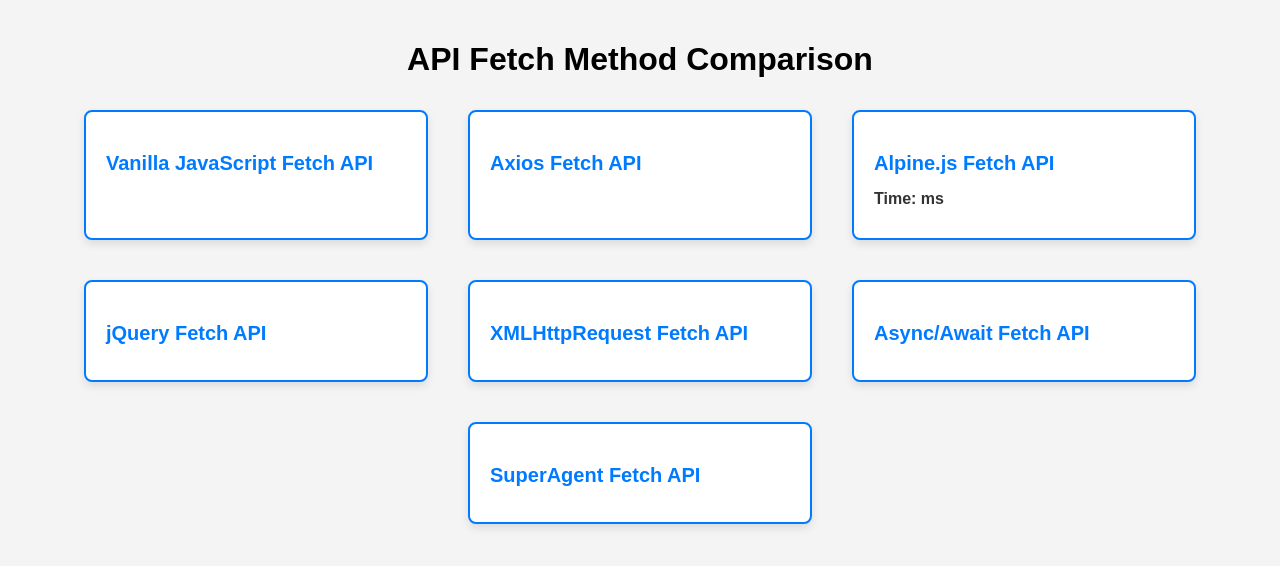
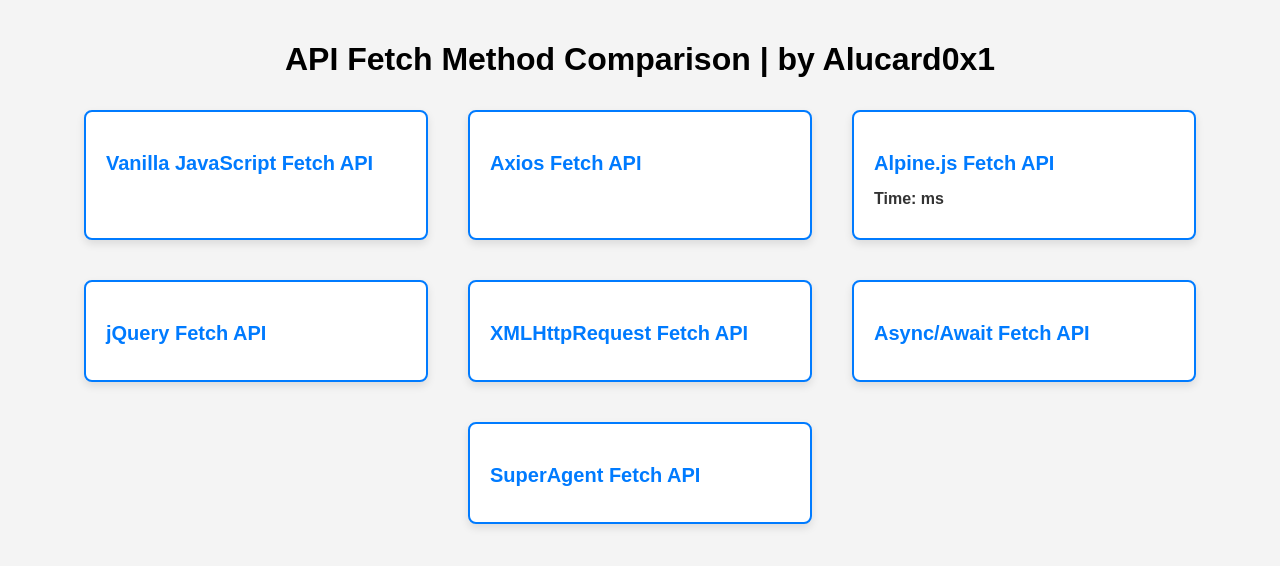
Before and after one commit to Alucard0x1/API-Fetch-Method-Comparison, a plain HTML site: page index.html in a window 1280 px wide. Drawn offline with nearby package versions, Linux system fonts and the light colour scheme; no server answers.

Commit message:
Update index.html

```diff
--- a/index.html
+++ b/index.html
@@ -63,7 +63,7 @@
 </head>
 <body>
 
-    <h1>API Fetch Method Comparison</h1>
+    <h1>API Fetch Method Comparison | by Alucard0x1</h1>
 
     <div class="cards-container">
         <!-- Vanilla JavaScript Fetch API Card -->
```
